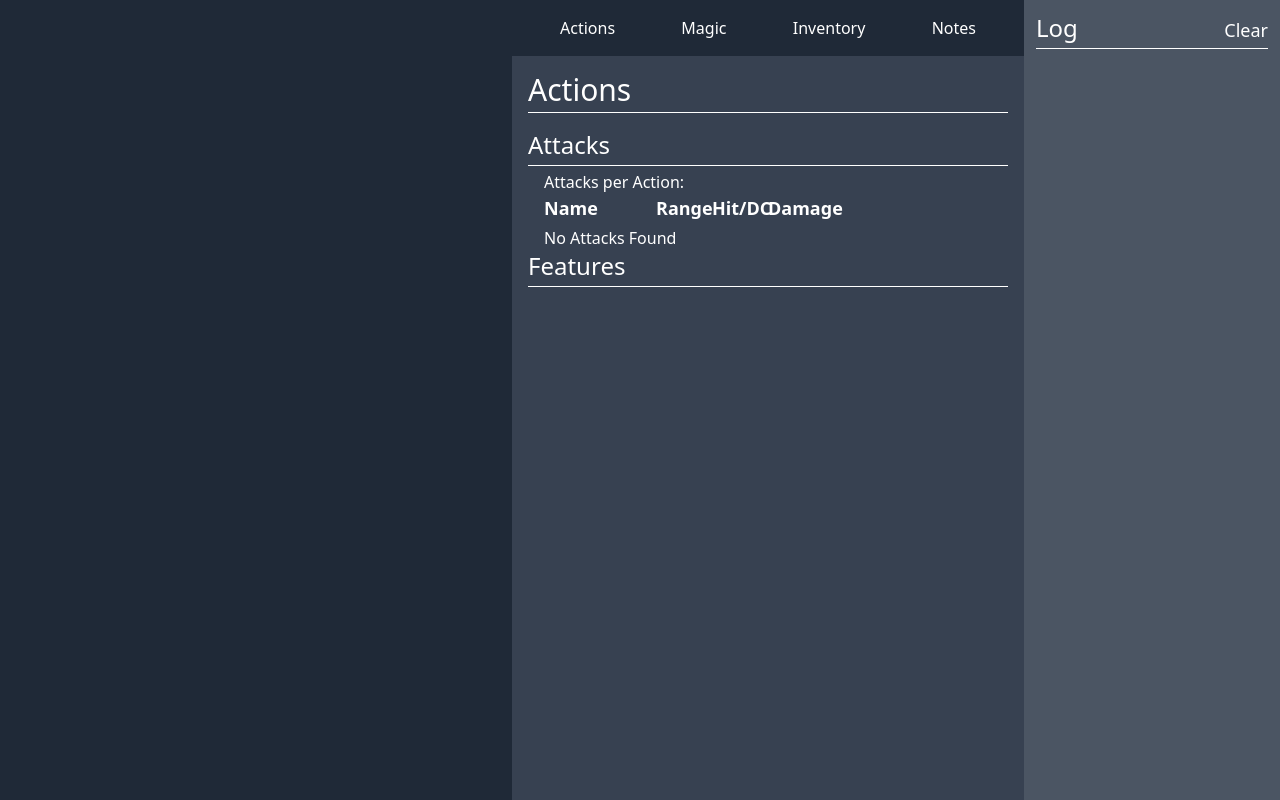
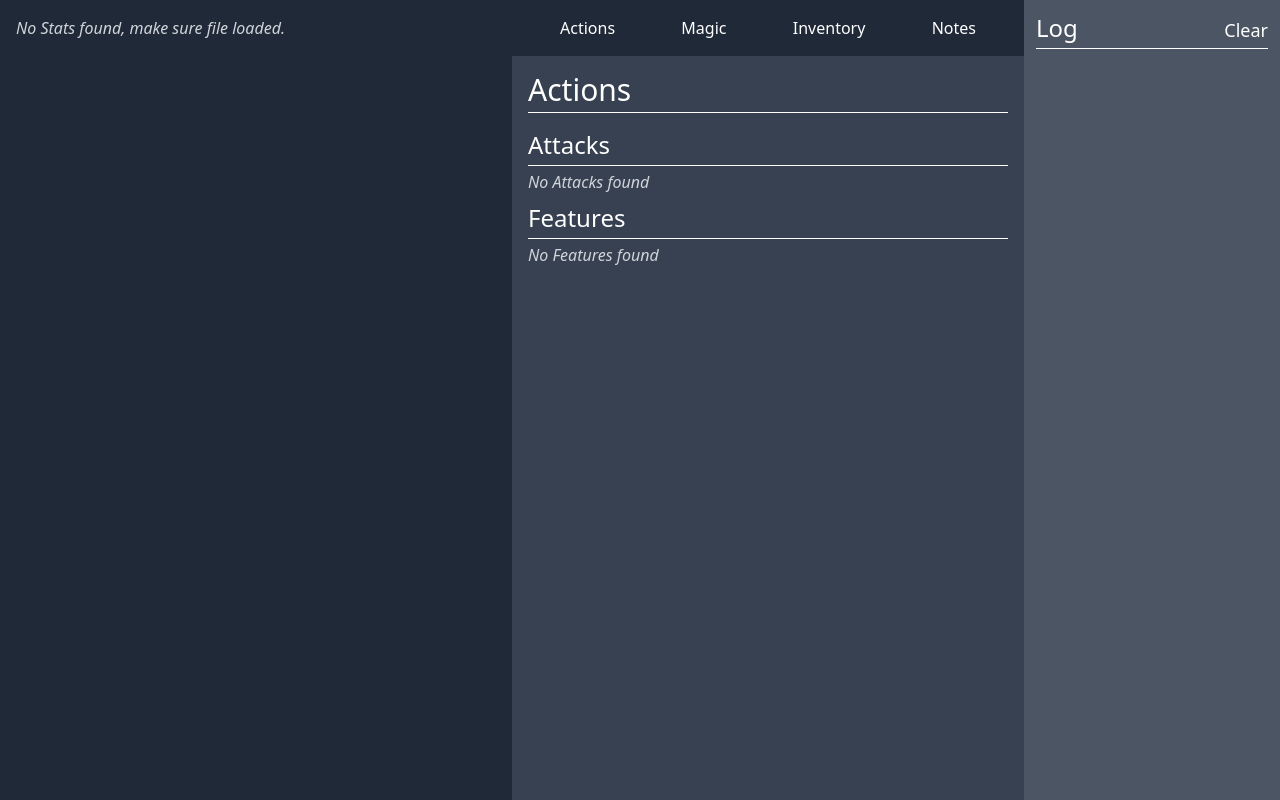
Before and after one commit to akukerang/Aurora-Beyond, a React (Vite) app in the folder frontend/: page /#/ in a window 1280 px wide. Built offline with nearby package versions, Linux system fonts and the light colour scheme.

Commit message:
null elements

```diff
--- a/frontend/src/App.tsx
+++ b/frontend/src/App.tsx
@@ -3,9 +3,11 @@ import { Outlet } from "react-router-dom";
 import Navbar from "./components/NavBar";
 import InfoPanel from "./components/InfoPanel/InfoPanel";
 import Log from "./components/Log/Log";
-import { CharacterProvider } from "./hooks/CharacterContext";
+import { useCharacter } from "./hooks/CharacterContext";
 import { LogProvider } from "./hooks/logContext";
 import LogSmall from "./components/Log/LogSmall";
+import { useEffect } from "react";
+
 //* Responsive Layout Ideas
 //* InfoPanel
 // Image, don't show at small width
@@ -16,10 +18,20 @@ import LogSmall from "./components/Log/LogSmall";
 // Medium (2x1) (infoPanel, main), log toggle
 // Small (1x2) column, log toggle
 function App() {
+  const { loadCharacter } = useCharacter();
+
+  useEffect(() => {
+    const handleLoad = async () => {
+      const filePath =
+        "C:/Users/gabri/OneDrive/Documents/5e Character Builder/Aldric.dnd5e";
+      await loadCharacter(filePath);
+    };
+    handleLoad();
+  }, []);
+
   return (
     <div className="flex flex-col md:flex-row text-white bg-black h-screen w-screen">
       <LogProvider>
-        <CharacterProvider>
         <div className="w-full md:h-full md:w-[40%] xl:w-[40%] bg-gray-800 p-4">
           <InfoPanel />
         </div>
@@ -38,7 +50,6 @@ function App() {
         <div className="flex xl:hidden fixed right-0 bottom-0 z-100">
           <LogSmall />
         </div>
-        </CharacterProvider>
       </LogProvider>
     </div>
   );
--- a/frontend/src/components/FeatureList/AttackList.tsx
+++ b/frontend/src/components/FeatureList/AttackList.tsx
@@ -4,6 +4,9 @@ const AttackList = () => {
   const { character } = useCharacter();
   const attacks = character?.Attacks;
   return (
+    <>
+      {character ? (
+        <>
           <div className="flex flex-col justify-between px-4">
             <h1>Attacks per Action: {character?.AttackNum}</h1>
             <div className="flex flex-row mb-1">
@@ -12,8 +15,8 @@ const AttackList = () => {
               <h2 className="w-[12.5%] text-lg font-bold">Hit/DC</h2>
               <h2 className="w-[50%] text-lg font-bold">Damage</h2>
             </div>
-      {attacks
-        ? attacks.map((attack: any) => (
+            {attacks ? (
+              attacks.map((attack: any) => (
                 <AttackItem
                   key={attack.Name}
                   name={attack.Name}
@@ -22,8 +25,15 @@ const AttackList = () => {
                   damage={attack.Damage}
                 />
               ))
-        : "No Attacks Found"}
+            ) : (
+              <p className="text-gray-300 italic mb-2">No attacks found.</p>
+            )}
           </div>
+        </>
+      ) : (
+        <p className="text-gray-300 italic mb-2">No Attacks found</p>
+      )}
+    </>
   );
 };
 export default AttackList;
--- a/frontend/src/components/FeatureList/FeatureList.tsx
+++ b/frontend/src/components/FeatureList/FeatureList.tsx
@@ -4,17 +4,21 @@ const FeatureList = () => {
   const { character } = useCharacter();
   const classFeats = character?.FeatsFinal;
   return (
-    <div className="flex flex-col justify-between px-4">
-      {classFeats
-        ? classFeats.map((feat: any) => (
+    <>
+      {classFeats ? (
+        <div className="flex flex-col justify-between px-4">
+          {classFeats.map((feat: any) => (
             <FeatureItem
               key={feat.index}
               name={feat.Name}
               description={feat.Description}
             />
-          ))
-        : null}
-    </div>
+          ))}
+        </div>
+      ) : (
+        <p className="text-gray-300 italic mb-2">No Features found</p>
+      )}
+    </>
   );
 };
 export default FeatureList;
--- a/frontend/src/components/InfoPanel/InfoPanel.tsx
+++ b/frontend/src/components/InfoPanel/InfoPanel.tsx
@@ -4,18 +4,10 @@ import Tracker from "./Tracker";
 import portrait from "../../assets/half elf-male-2.png";
 import Stats from "./Stats";
 import { useCharacter } from "../../hooks/CharacterContext";
-import { useEffect } from "react";
 // TODO; Figure out how to use local images
 const InfoPanel = () => {
-  const { character, loadCharacter } = useCharacter();
-  useEffect(() => {
-    const handleLoad = async () => {
-      const filePath =
-        "C:/Users/gabri/OneDrive/Documents/5e Character Builder/Aldric.dnd5e";
-      await loadCharacter(filePath);
-    };
-    handleLoad();
-  }, []);
+  const { character } = useCharacter();
+
   return (
     <>
       {character ? (
@@ -53,7 +45,11 @@ const InfoPanel = () => {
             </div>
           </div>
         </div>
-      ) : null}
+      ) : (
+        <p className="text-gray-300 italic mb-2">
+          No Stats found, make sure file loaded.
+        </p>
+      )}
     </>
   );
 };
--- a/frontend/src/components/SpellList/Spells.tsx
+++ b/frontend/src/components/SpellList/Spells.tsx
@@ -23,7 +23,9 @@ const Spells = () => {
 
           <div></div>
         </>
-      ) : null}
+      ) : (
+        <p className="text-gray-300 italic mb-2">No Spells found</p>
+      )}
     </div>
   );
 };
--- a/frontend/src/main.tsx
+++ b/frontend/src/main.tsx
@@ -5,8 +5,10 @@ import { HashRouter, Routes, Route } from "react-router-dom";
 import FeaturePage from "./pages/FeaturePage";
 import MagicPage from "./pages/MagicPage";
 import ItemPage from "./pages/ItemPage";
+import { CharacterProvider } from "./hooks/CharacterContext";
 
 ReactDOM.createRoot(document.getElementById("root") as HTMLElement).render(
+  <CharacterProvider>
     <HashRouter basename={"/"}>
       <Routes>
         <Route path="/" element={<App />}>
@@ -16,4 +18,5 @@ ReactDOM.createRoot(document.getElementById("root") as HTMLElement).render(
         </Route>
       </Routes>
     </HashRouter>
+  </CharacterProvider>
 );
```
Lines whose indentation alone changed are shown as unchanged.
